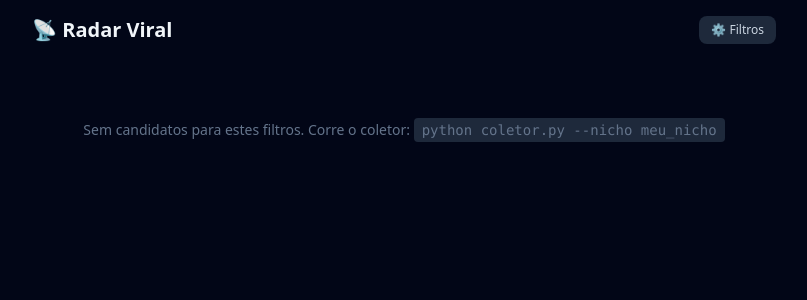
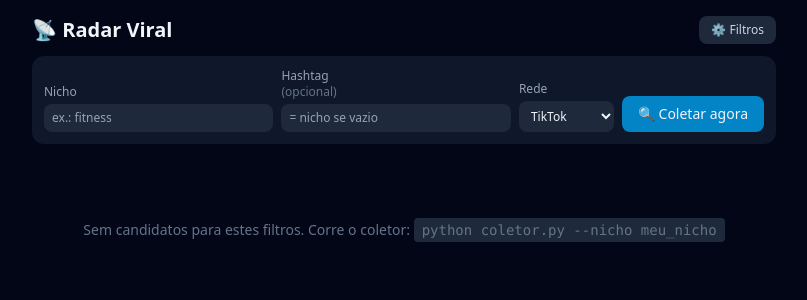
Before and after one commit to anderson17quadri-cmd/Extrair, a Flask app: page / in a window 1280 px wide. Shown: the top 300 px of the page, without its empty margins (236-1043 px from the left). Run offline with Flask 3, Linux system fonts and the light colour scheme; data that the repository does not hold is empty; some libraries are stand-ins or nearby versions.

Commit message:
Adiciona coleta pela dashboard e vídeo em modal maior
- Nova rota POST /coletar: formulario no topo da dashboard (nicho livre,
  hashtag opcional, rede) que dispara uma coleta real sem precisar do
  terminal/Termux. Erros (sem chave, nicho vazio, falha na API) aparecem
  como aviso na propria pagina em vez de crash
- O nicho agora e um campo de texto editavel (com sugestoes das que ja
  existem via datalist), nao só um filtro de dropdown
- Video: a miniatura pequena ganhou um botao de play que abre um modal
  em ecra cheio com o player grande, controlos completos e botao de
  fechar — resolve os previews terem ficado pequenos demais para ver

Testado: coleta real via POST /coletar (nicho 'viagens', 20 videos, 1
pedido de quota gasto), erro tratado quando nicho vazio, dropdown de
pais populado com dados reais (AU/BE/BR/PT) apos a coleta, modal a abrir
com o video e controlos.

Co-Authored-By: Claude Sonnet 5 <noreply@anthropic.com>
Claude-Session: https://claude.ai/code/session_01WYQL992fc1t4qvnYbHU2qL

```diff
--- a/app.py
+++ b/app.py
@@ -8,6 +8,7 @@ from datetime import date, timedelta
 import requests
 from flask import Flask, abort, redirect, render_template, request, send_from_directory
 
+import coletor
 import config
 import db
 from downloader import baixar_video, gerar_legenda
@@ -86,7 +87,30 @@ def index():
         ate=ate,
         incluir_usados=incluir_usados,
         threshold=config.SCORE_THRESHOLD,
+        erro=request.args.get("erro", ""),
     )
+
+
+@app.route("/coletar", methods=["POST"])
+def nova_coleta():
+    """Dispara uma coleta real a partir da dashboard, sem precisar do terminal."""
+    nicho = request.form.get("nicho", "").strip()
+    hashtag = request.form.get("hashtag", "").strip() or nicho
+    rede = request.form.get("rede", "tiktok").strip() or "tiktok"
+
+    if not nicho:
+        return redirect("/?erro=Escreve+um+nicho+antes+de+coletar")
+    if not config.RAPIDAPI_KEY:
+        return redirect("/?erro=Falta+a+RAPIDAPI_KEY+no+.env+do+servidor")
+
+    try:
+        coletor.coletar(nicho, hashtag, quantidade=20, rede=rede, mock=False)
+    except requests.RequestException as erro:
+        return redirect(f"/?nicho={nicho}&rede={rede}&periodo=tudo&erro=Erro+na+API%3A+{erro}")
+    except Exception as erro:
+        return redirect(f"/?nicho={nicho}&rede={rede}&periodo=tudo&erro={erro}")
+
+    return redirect(f"/?nicho={nicho}&rede={rede}&periodo=tudo")
 
 
 @app.route("/usado/<video_id>", methods=["POST"])
--- a/templates/index.html
+++ b/templates/index.html
@@ -15,6 +15,40 @@
         ⚙️ Filtros
       </button>
     </header>
+
+    {% if erro %}
+      <p class="mb-3 bg-red-950 border border-red-800 text-red-300 text-xs rounded-lg px-3 py-2">
+        ⚠️ {{ erro }}
+      </p>
+    {% endif %}
+
+    <form method="post" action="/coletar" onsubmit="iniciarColeta(this)"
+          class="flex flex-wrap items-end gap-2 mb-3 bg-slate-900 p-3 rounded-xl text-sm">
+      <label class="flex flex-col text-xs text-slate-400 flex-1 min-w-[90px]">
+        Nicho
+        <input type="text" name="nicho" list="nichos-existentes" required
+               placeholder="ex.: fitness"
+               class="mt-1 bg-slate-800 rounded-lg px-2 py-1.5 text-slate-100">
+        <datalist id="nichos-existentes">
+          {% for n in nichos %}<option value="{{ n }}">{% endfor %}
+        </datalist>
+      </label>
+      <label class="flex flex-col text-xs text-slate-400 flex-1 min-w-[90px]">
+        Hashtag <span class="normal-case text-slate-500">(opcional)</span>
+        <input type="text" name="hashtag" placeholder="= nicho se vazio"
+               class="mt-1 bg-slate-800 rounded-lg px-2 py-1.5 text-slate-100">
+      </label>
+      <label class="flex flex-col text-xs text-slate-400">
+        Rede
+        <select name="rede" class="mt-1 bg-slate-800 rounded-lg px-2 py-1.5 text-slate-100">
+          <option value="tiktok">TikTok</option>
+          <option value="instagram">Instagram</option>
+        </select>
+      </label>
+      <button class="bg-sky-600 hover:bg-sky-500 px-4 py-2 rounded-lg font-medium">
+        🔍 Coletar agora
+      </button>
+    </form>
 
     <form id="filtros" method="get" class="hidden grid grid-cols-2 gap-2 mb-4 bg-slate-900 p-3 rounded-xl text-sm">
       <label class="flex flex-col text-xs text-slate-400">
@@ -81,10 +115,14 @@
     <div class="flex flex-col gap-2">
       {% for v in videos %}
       <article class="bg-slate-900 rounded-lg overflow-hidden flex gap-2 p-2 {% if v.usado %}opacity-50{% endif %}">
-        <div class="w-24 h-32 shrink-0 bg-black rounded-md overflow-hidden flex items-center justify-center">
+        <div class="w-24 h-32 shrink-0 bg-black rounded-md overflow-hidden flex items-center justify-center relative">
           {% if v.ficheiro_local %}
-            <video controls preload="metadata" class="w-full h-full object-cover"
+            <video preload="metadata" muted playsinline class="w-full h-full object-cover pointer-events-none"
                    src="/media/{{ v.nicho }}/{{ v.id }}.mp4"></video>
+            <button type="button" onclick="abrirModal('/media/{{ v.nicho }}/{{ v.id }}.mp4')"
+                    class="absolute inset-0 flex items-center justify-center bg-black/20 hover:bg-black/40 text-white text-2xl">
+              ▶
+            </button>
           {% else %}
             <a href="{{ v.url_video }}" target="_blank" rel="noopener"
                class="text-emerald-400 hover:underline text-xs px-1 text-center">
@@ -153,6 +191,14 @@
     </div>
   </div>
 
+  <div id="modal-video" onclick="fecharModal(event)"
+       class="hidden fixed inset-0 z-50 bg-black/90 flex items-center justify-center p-4">
+    <button type="button" onclick="fecharModal(event)"
+            class="absolute top-4 right-4 text-white text-3xl leading-none">✕</button>
+    <video id="modal-video-player" controls autoplay playsinline
+           class="max-w-full max-h-full rounded-lg"></video>
+  </div>
+
   <script>
     function copiarLegenda(id, botao) {
       const texto = document.getElementById("legenda-" + id).textContent.trim();
@@ -162,6 +208,28 @@
         setTimeout(() => { botao.textContent = original; }, 1500);
       });
     }
+
+    function abrirModal(url) {
+      const modal = document.getElementById("modal-video");
+      const player = document.getElementById("modal-video-player");
+      player.src = url;
+      modal.classList.remove("hidden");
+    }
+
+    function fecharModal(evento) {
+      if (evento.target.id !== "modal-video" && evento.target.tagName !== "BUTTON") return;
+      const modal = document.getElementById("modal-video");
+      const player = document.getElementById("modal-video-player");
+      player.pause();
+      player.src = "";
+      modal.classList.add("hidden");
+    }
+
+    function iniciarColeta(form) {
+      const botao = form.querySelector("button");
+      botao.disabled = true;
+      botao.textContent = "⏳ A coletar...";
+    }
   </script>
 </body>
 </html>
```
